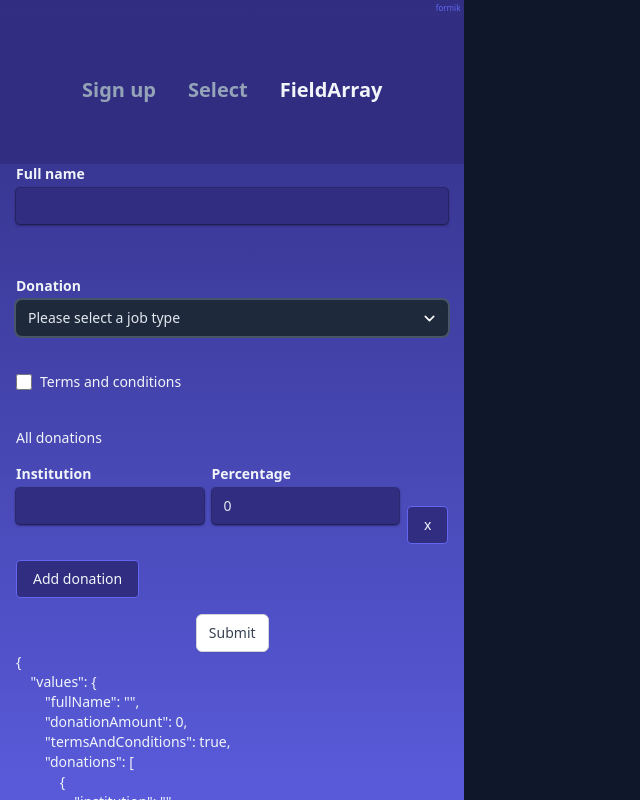
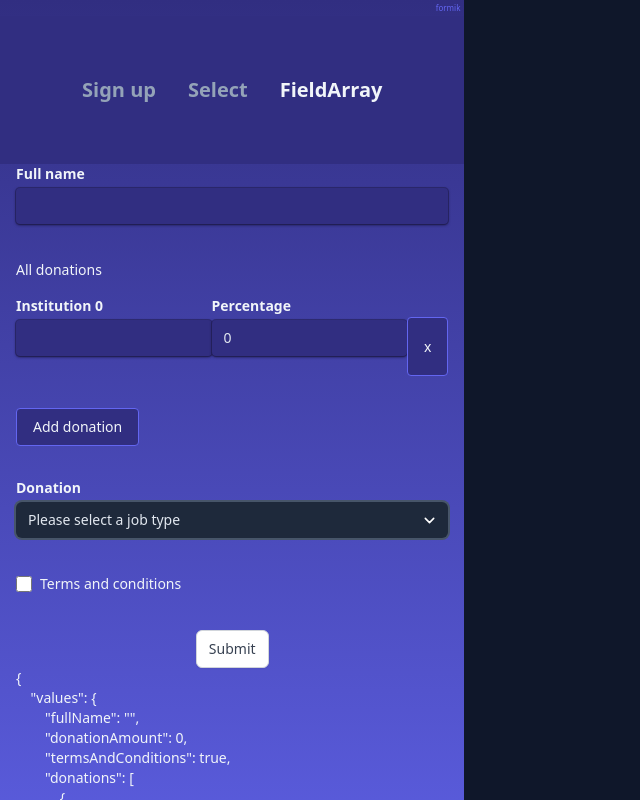
Before and after one commit to maxzz/forms-formik, a React (Vite) app: page / in a window 1280 px wide. Shown: the top 800 px of the page, without its empty margins (0-640 px from the left). Built offline with nearby package versions, Linux system fonts and the light colour scheme.

Commit message:
WIP. row shift problem. 2. subgrid is broken

```diff
--- a/src/components/Form3/index.tsx
+++ b/src/components/Form3/index.tsx
@@ -1,6 +1,8 @@
 import { Field, FieldArray, Form, Formik } from 'formik';
 import { form3Schema } from './validation';
 import { CustomCheckbox, CustomInput, CustomSelect, DisplayInfo } from '../../ui';
+import { Fragment, InputHTMLAttributes } from 'react';
+import { classNames } from '../../utils/classnames';
 
 type Donation = {
     institution: string;
@@ -28,6 +30,10 @@ async function onSubmit(values: Values) {
     return new Promise((resolve) => setTimeout(resolve, 1000));
 }
 
+function SubCustomInput({ className, ...rest }: { label: string; name: string; } & InputHTMLAttributes<HTMLInputElement>) {
+    return <CustomInput className={classNames("grid grid-rows-subgrid row-span-full", className)} {...rest} />;
+}
+
 export function Form3() {
     return (
         <div className="max-w-[54ch] mx-auto flex flex-col">
@@ -41,6 +47,57 @@ export function Form3() {
                             label='Full name'
                             as={CustomInput}
                         />
+
+                        <FieldArray name="donations">
+                            {({ push, remove }) => (<>
+
+                                <div className="">
+                                    All donations
+                                </div>
+
+                                <div className="grid grid-rows-[auto,1fr,auto] gap-2">
+                                    {values.donations.map((_donation, idx) => (
+                                        <div className="flex" key={idx}>
+                                            <Field
+                                                name={`donations[${idx}].institution`}
+                                                label={`Institution ${idx}`}
+                                                as={SubCustomInput}
+                                            />
+                                            <Field
+                                                name={`donations[${idx}].percentage`}
+                                                label="Percentage"
+                                                type="number"
+                                                as={SubCustomInput}
+                                            />
+                                            <div className="grid grid-rows-subgrid row-span-full">
+                                                <button
+                                                    className="row-start-2 px-4 py-2 bg-indigo-900 border-indigo-500 hover:bg-indigo-800 border rounded active:scale-[.97]"
+                                                    onClick={() => {
+                                                        remove(idx);
+                                                    }}
+                                                    type="button"
+                                                >
+                                                    x
+                                                </button>
+                                            </div>
+                                        </div>
+                                    ))}
+                                </div>
+
+                                <div className="">
+                                    <button
+                                        className="px-4 py-2 bg-indigo-900 border-indigo-500 hover:bg-indigo-800 border rounded active:scale-[.97]"
+                                        onClick={() => {
+                                            push(emptyDonation);
+                                        }}
+                                        type="button"
+                                    >
+                                        Add donation
+                                    </button>
+                                </div>
+
+                            </>)}
+                        </FieldArray>
 
                         <Field
                             name='donationAmount'
@@ -60,53 +117,6 @@ export function Form3() {
                             as={CustomCheckbox}
                         />
 
-                        <FieldArray name="donations">
-                            {({ push, remove }) => (<>
-
-                                <div className="">
-                                    All donations
-                                </div>
-
-                                {values.donations.map((_donation, idx) => (
-                                    <div className="flex items-center gap-2" key={idx}>
-                                        <Field
-                                            name={`donations[${idx}].institution`}
-                                            label="Institution"
-                                            as={CustomInput}
-                                        />
-                                        <Field
-                                            name={`donations[${idx}].percentage`}
-                                            label="Percentage"
-                                            type="number"
-                                            as={CustomInput}
-                                        />
-                                        <button
-                                            className="self-end px-4 py-2 bg-indigo-900 border-indigo-500 hover:bg-indigo-800 border rounded active:scale-[.97]"
-                                            onClick={() => {
-                                                remove(idx);
-                                            }}
-                                            type="button"
-                                        >
-                                            x
-                                        </button>
-                                    </div>
-                                ))}
-
-                                <div className="">
-                                    <button
-                                        className="px-4 py-2 bg-indigo-900 border-indigo-500 hover:bg-indigo-800 border rounded active:scale-[.97]"
-                                        onClick={() => {
-                                            push(emptyDonation);
-                                        }}
-                                        type="button"
-                                    >
-                                        Add donation
-                                    </button>
-                                </div>
-
-                            </>)}
-                        </FieldArray>
-
                         <button disabled={isSubmitting} type="submit" className="tm-button-submit">
                             Submit
                         </button>
--- a/src/ui/CustomInput.tsx
+++ b/src/ui/CustomInput.tsx
@@ -10,23 +10,20 @@ ring-indigo-950/50 focus:ring-indigo-800 ring-1 \
 rounded shadow shadow-indigo-950 outline-none \
 ";
 
-export function CustomInput({ label, ...rest }: { label: string; name: string; } & InputHTMLAttributes<HTMLInputElement>) {
+export function CustomInput({ className, label, ...rest }: { label: string; name: string; } & InputHTMLAttributes<HTMLInputElement>) {
     const [field, meta] = useField(rest);
     const hasError = meta.touched && meta.error;
     return (<>
-        <label className="flex flex-col select-none">
-            <span className="mb-1 block font-semibold text-left">
+        <label className={className}>
+            <span className="row-start-1 mb-1 block font-semibold text-left select-none">
                 {label}
             </span>
 
             <input
                 type="text"
+                className={classNames("row-start-2", customInputClasses, hasError && "ring-red-400 ring-2",)}
                 {...field}
                 {...rest}
-                className={classNames(
-                    customInputClasses,
-                    hasError && "ring-red-400 ring-2",
-                )}
             />
 
             <ErrorHint msg={hasError} />
--- a/src/ui/ErrorHint.tsx
+++ b/src/ui/ErrorHint.tsx
@@ -1,8 +1,8 @@
 export function ErrorHint({ msg }: { msg: string | boolean | undefined; }) {
     return (<>
         {msg
-            ? <p className="tm-error-hint">{msg}</p>
-            : <p className="h-5"></p>
+            ? <p className="row-span-2 tm-error-hint">{msg}</p>
+            : <p className="row-span-2 h-5"></p>
         }
     </>);
 }
```
